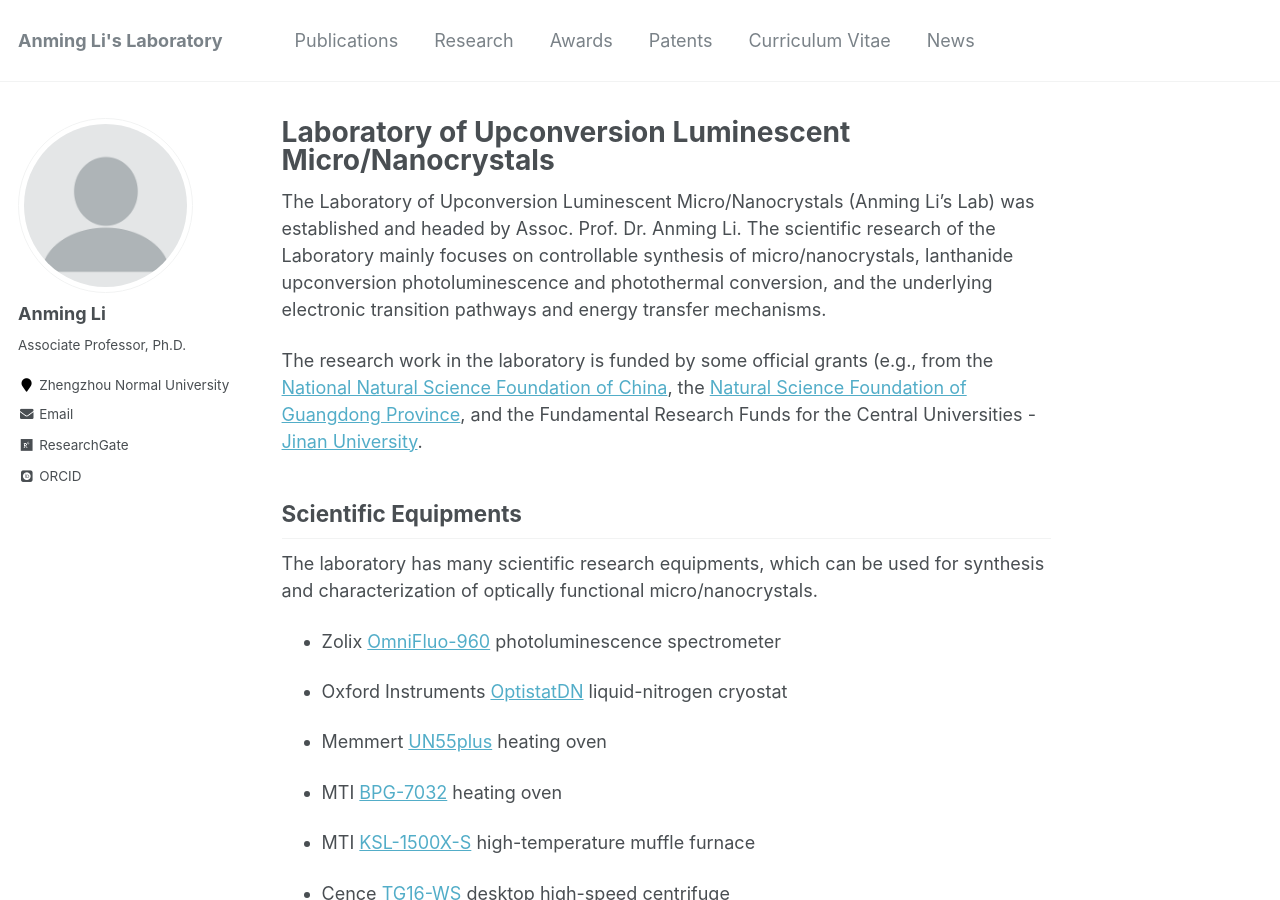
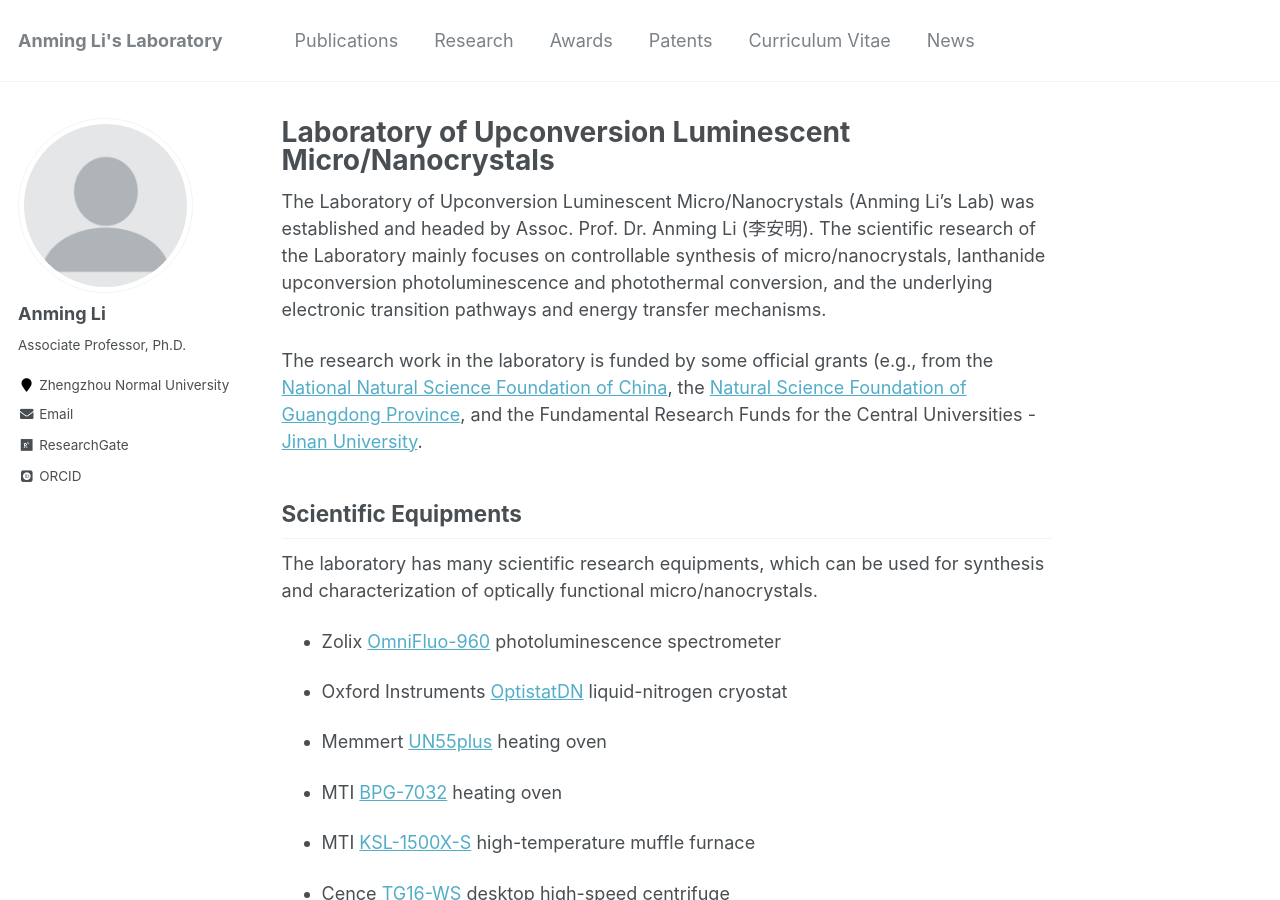
Before and after one commit to ucnclab/ucnclab.github.io, a Jekyll site: the page built from _pages/about.md, in a window 1280 px wide and 900 px high. Built offline with Jekyll 4.4.1, drawn with Linux system fonts in a browser that asks for light colours; some web fonts are replaced; comment, search, counter and statistics services are not loaded.

Commit message:
Update about.md

```diff
--- a/_pages/about.md
+++ b/_pages/about.md
@@ -8,7 +8,7 @@
   - /about.html
 ---
 
-The Laboratory of Upconversion Luminescent Micro/Nanocrystals (Anming Li's Lab) was established and headed by Assoc. Prof. Dr. Anming Li. The scientific research of the Laboratory mainly focuses on controllable synthesis of micro/nanocrystals, lanthanide upconversion photoluminescence and photothermal conversion, and the underlying electronic transition pathways and energy transfer mechanisms.
+The Laboratory of Upconversion Luminescent Micro/Nanocrystals (Anming Li's Lab) was established and headed by Assoc. Prof. Dr. Anming Li (李安明). The scientific research of the Laboratory mainly focuses on controllable synthesis of micro/nanocrystals, lanthanide upconversion photoluminescence and photothermal conversion, and the underlying electronic transition pathways and energy transfer mechanisms.
 
 The research work in the laboratory is funded by some official grants (e.g., from the [National Natural Science Foundation of China](https://www.nsfc.gov.cn/english/site_1/index.html), the [Natural Science Foundation of Guangdong Province](http://gdstc.gd.gov.cn/), and the Fundamental Research Funds for the Central Universities - [Jinan University](https://www.jnu.edu.cn/).
 
```
